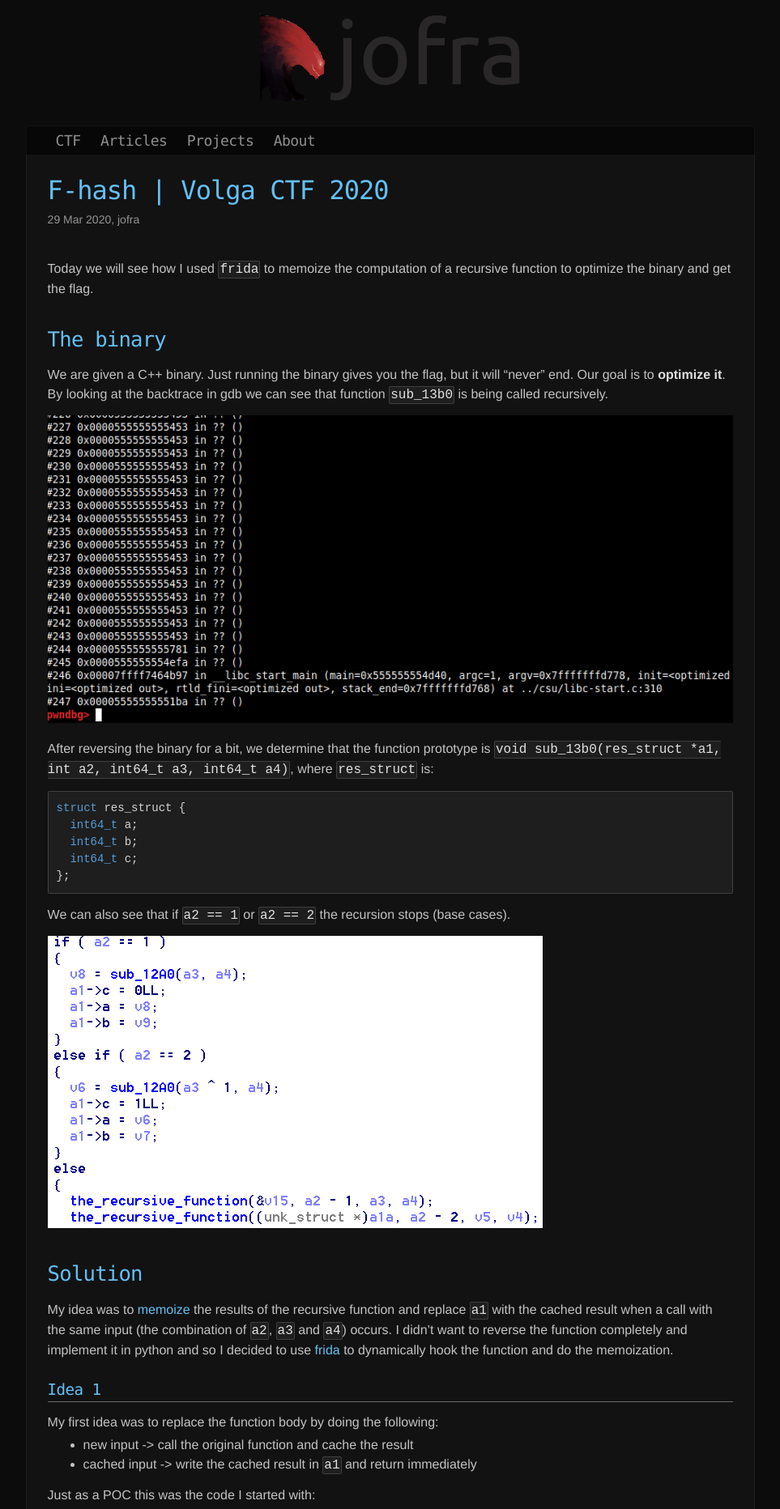
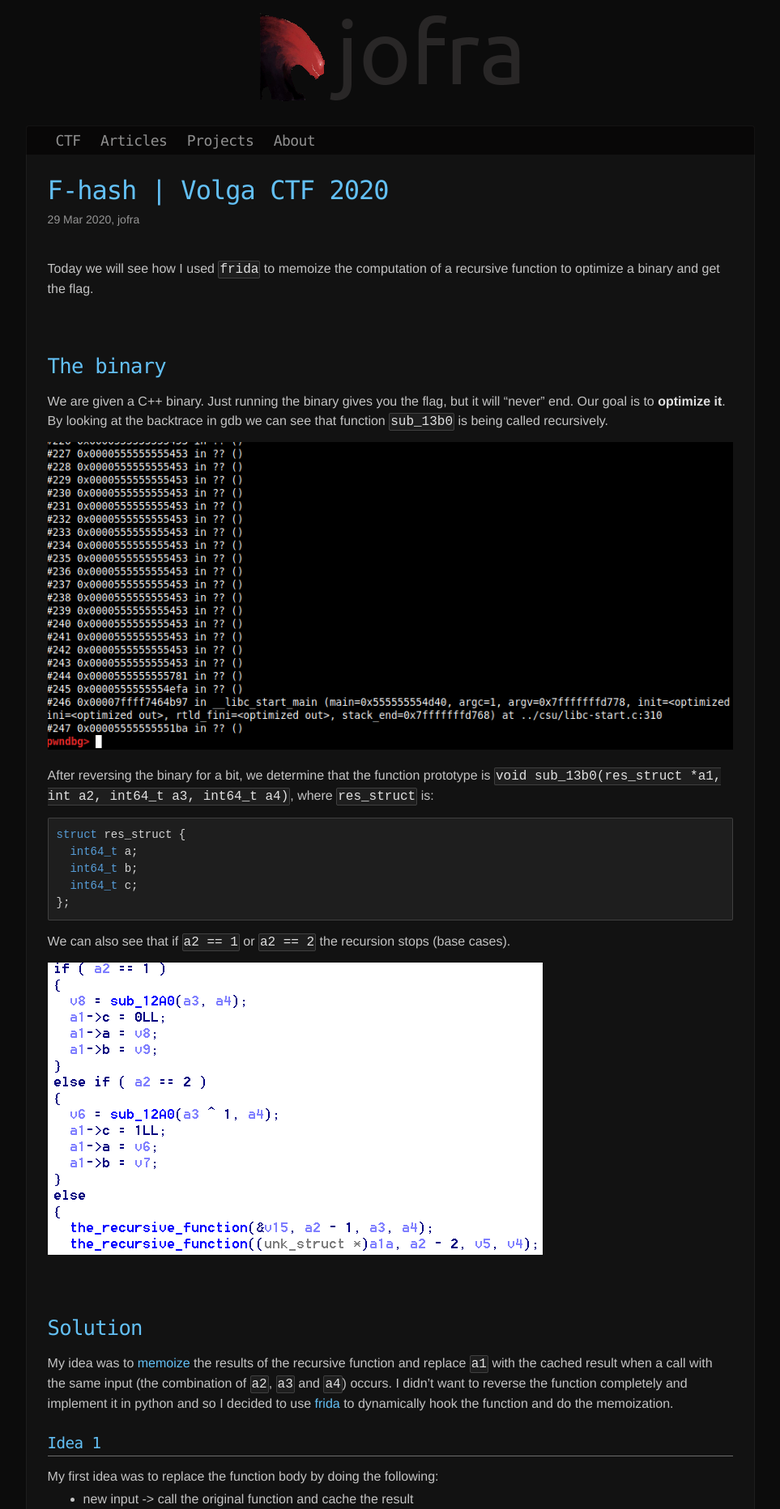
Before and after one commit to Vasco-jofra/Vasco-jofra.github.io, a Jekyll site: the page built from _posts/2020-03-29-F-hash.md, in a window 1280 px wide. Shown: the top 1864 px of the page at 81% size, without its empty margins (158-1121 px from the left). Built offline with Jekyll 4.4.1, drawn with Linux system fonts in a browser that asks for light colours.

Commit message:
final cleanup

```diff
--- a/_config.yml
+++ b/_config.yml
@@ -20,7 +20,7 @@
 permalink: /:categories/:day/:month/:year/:title
 
 # jekyll-paginate (https://jekyllrb.com/docs/pagination/)
-paginate: 2 # @@TODO: change me to 50
+paginate: 50
 paginate_path: /page/:num/
 
 # jekyll-compress-html (https://github.com/penibelst/jekyll-compress-html)
--- /dev/null
+++ b/_includes/date_and_author.html
@@ -0,0 +1,4 @@
+<time class="post-time" datetime="{{ post.date | date_to_xmlschema }}">
+  {{- post.date | date_to_string -}}
+</time>
+<no_spaces class="post-author">, {{ post.author }}</no_spaces>
--- a/_layouts/post.html
+++ b/_layouts/post.html
@@ -5,10 +5,8 @@
 <article>
   <div>
     <h1 class="post-title">{{ page.title }}</h1>
-    <time class="post-time" datetime="{{ page.date | date_to_xmlschema }}">
-      {{- page.date | date_to_string -}}
-    </time>
-    <no_spaces class="post-author">, {{ page.author }}</no_spaces>
+    {% assign post = page %}
+    {% include date_and_author.html %}
   </div>
   <br>
   {{ content }}
--- a/_posts/2020-03-29-F-hash.md
+++ b/_posts/2020-03-29-F-hash.md
@@ -6,7 +6,7 @@
 Solves: 43
 ---
 
-Today we will see how I used `frida` to memoize the computation of a recursive function to optimize the binary and get the flag.
+Today we will see how I used `frida` to memoize the computation of a recursive function to optimize a binary and get the flag.
 
 ## The binary
 We are given a C++ binary. Just running the binary gives you the flag, but it will "never" end. Our goal is to **optimize it**.
--- a/_sass/base.scss
+++ b/_sass/base.scss
@@ -1,18 +1,7 @@
 // original: https://github.com/pages-themes/hacker
+// barely recognizable though
 
-@import "rouge-base16-dark";
-@import "default_colors";
-
-// https://material.io/design/color/dark-theme.html#properties
-//  - good tips
-
-// Tips on colors: https://uxplanet.org/8-tips-for-dark-theme-design-8dfc2f8f7ab6
-//  - Higher elevation, lighter surface
-
-// Color is important: https://blog.tubikstudio.com/color-in-ui-design-look-on-the-bright-side/
-//  -
-
-// Test contrast of 2 colors: (https://contrast-ratio.com/?ref=uxprocc#rgba%28255%2C255%2C255%2C%200.87%29-on-%23121212)
+@import "code_highlight";
 
 // ====================
 // Fonts
@@ -24,11 +13,11 @@
 // ====================
 // Colors
 // ====================
-$monster_red: desaturate(#8d2325, 0);
+$monster_red: #8d2325;
 $link_blue: #63c0f5;
 
 // Text color
-$highest_emphasis_text_color: white;
+$highest_emphasis_text_color: rgba(255, 255, 255, 1);
 $high_emphasis_text_color: rgba(255, 255, 255, 0.87);
 $medium_high_emphasis_text_color: rgba(255, 255, 255, 0.75);
 $medium_emphasis_text_color: rgba(255, 255, 255, 0.55);
@@ -39,8 +28,8 @@
 
 // Nav bar
 $nav_background_color: #080707;
-$nav_link_color: rgb(216, 216, 216);
-$nav_link_hover: #777;
+$nav_link_color: #d8d8d8;
+$nav_link_hover: #777777;
 
 // Main body bg
 $container_background_color: #121212;
@@ -49,11 +38,11 @@
 // $bg_color_dark: rgba(12, 12, 12, 1);
 // $bg_color_light: rgba(24, 24, 24, 1);
 
-// Option 2: red-ish warm background
+// Option 2: red-ish warm background <-- I like this one, but does not work on all monitors and all browsers. Looks stripy
 // $bg_color_dark: rgba(15, 10, 12, 1);
 // $bg_color_light: rgba(35, 32, 29, 1);
 
-// Option 3:
+// Option 3: solid color
 $bg_color_light: $logo_background_color;
 $bg_color_dark: $logo_background_color;
 
@@ -131,7 +120,6 @@
   background-position-x: center;
   background-repeat: repeat-y;
   //   background-image: url("/assets/bkg.png");
-  //   background-repeat: repeat-y;
 }
 
 // ====================
@@ -163,8 +151,9 @@
   // -webkit-filter: sepia(100%);
   // -webkit-filter: invert(10%);
 }
+
 nav {
-  background: $nav_background_color; // rgba(0, 0, 0, 0.2);
+  background: $nav_background_color;
   border-top: $article_border;
 
   padding-top: 4px;
@@ -182,7 +171,6 @@
   display: inline;
   font-size: 18px;
   color: $medium_emphasis_text_color;
-  //   color: $text_color;
   letter-spacing: -0.03em;
 
   padding-top: 6px;
@@ -191,10 +179,10 @@
   padding-right: 10px;
   padding-left: 10px;
 
-  transition: background-color 0.1s ease-out, color 0.1s ease-out;
-  -webkit-transition: background-color 0.1s ease-out, color 0.1s ease-out;
+//   transition: background-color 0.1s ease-out, color 0.1s ease-out;
+//   -webkit-transition: background-color 0.1s ease-out, color 0.1s ease-out;
 
-  border-radius: 4px;
+  border-radius: 2px;
 }
 
 .nav-link:hover {
@@ -267,7 +255,7 @@
 
 .home-post {
   padding: 20px;
-  border-radius: 10px;
+  border-radius: 6px;
 }
 
 .home-post:hover {
@@ -333,6 +321,7 @@
 }
 
 h2 {
+  margin-top: 2.5em;
   font-size: 1.6em;
 }
 
@@ -448,68 +437,10 @@
   padding: 5px 10px;
 }
 
+// ====================
+// horizontal ruler
+// ====================
 hr {
   border: 0px;
   border-bottom: 1px solid $separator_color;
 }
-
-// ====================
-// Buttons
-// ====================
-// .btn {
-//   display: inline-block;
-//   background: -webkit-linear-gradient(
-//     top,
-//     rgba(40, 40, 40, 0.3),
-//     rgba(35, 35, 35, 0.3) 50%,
-//     rgba(10, 10, 10, 0.3) 50%,
-//     rgba(0, 0, 0, 0.3)
-//   );
-//   padding: 8px 18px;
-//   border-radius: 50px;
-//   border: 2px solid rgba(0, 0, 0, 0.7);
-//   border-bottom: 2px solid rgba(0, 0, 0, 0.7);
-//   border-top: 2px solid rgba(0, 0, 0, 1);
-//   color: rgba(255, 255, 255, 0.8);
-//   font-family: Helvetica, Arial, sans-serif;
-//   font-weight: bold;
-//   font-size: 13px;
-//   text-decoration: none;
-//   text-shadow: 0 -1px 0 rgba(0, 0, 0, 0.75);
-//   box-shadow: inset 0 1px 0 rgba(255, 255, 255, 0.05);
-// }
-
-// .btn:hover {
-//   background: -webkit-linear-gradient(
-//     top,
-//     rgba(40, 40, 40, 0.6),
-//     rgba(35, 35, 35, 0.6) 50%,
-//     rgba(10, 10, 10, 0.8) 50%,
-//     rgba(0, 0, 0, 0.8)
-//   );
-// }
-
-// .btn .icon {
-//   display: inline-block;
-//   width: 16px;
-//   height: 16px;
-//   margin: 1px 8px 0 0;
-//   float: left;
-// }
-
-// ====================
-// Clearfix
-// ====================
-// .cf:before,
-// .cf:after {
-//   content: "";
-//   display: table;
-// }
-
-// .cf:after {
-//   clear: both;
-// }
-
-// .cf {
-//   zoom: 1;
-// }
--- a/index.html
+++ b/index.html
@@ -7,10 +7,7 @@
     <a href="{{ post.url }}">
       <div class="home-post">
         <h2 class="post-title">{{ post.title }}</h2>
-        <time class="post-time" datetime="{{ post.date | date_to_xmlschema }}">
-          {{ post.date | date_to_string }}
-        </time>
-        <span class="post-author"> by {{ post.author }}</span>
+        {% include date_and_author.html %}
         <!-- <p> Category: {{ post.categories }}</p> -->
         <!-- <p> Tags: {{ post.tags | join: ", " }}</p> -->
         <p> {{ post.excerpt }} </p>
```
Also changed, not shown: archive.md (+2 -2 lines), _sass/code_highlight.scss (renamed from _sass/rouge-base16-dark.scss).
